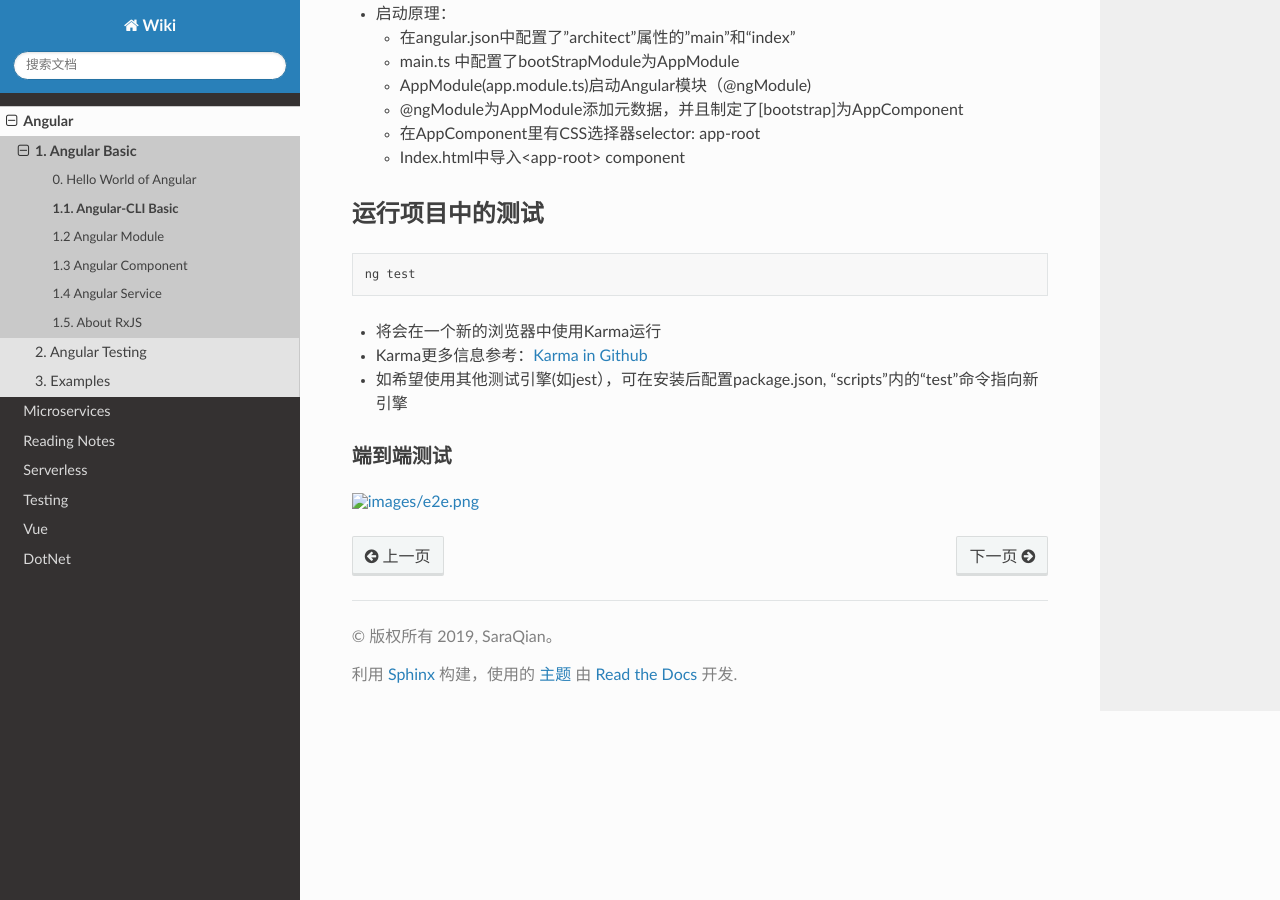
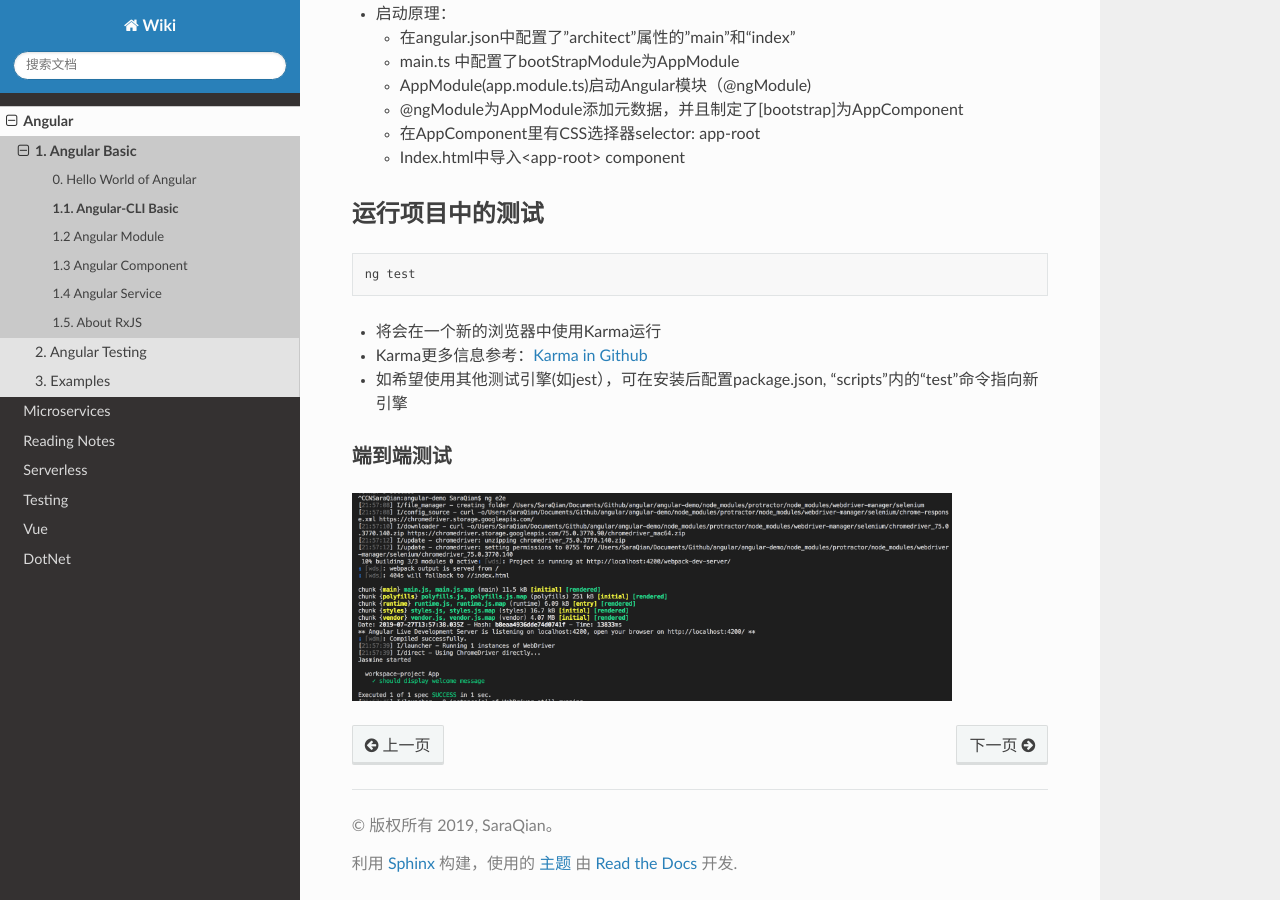
Before and after one commit to abigail830/Sphinx_wiki, a Sphinx documentation site: the page built from source/Angular/1_AngularBasic/1_1_Angular-Cli.rst, in a window 1280 px wide and 900 px high, scrolled down 1520 px. Built offline with Sphinx 7.4.7 and the Read the Docs theme 2.0.0, drawn with Linux system fonts in a browser that asks for light colours.

Commit message:
Update 1_1_Angular-Cli.rst

```diff
--- a/source/Angular/1_AngularBasic/1_1_Angular-Cli.rst
+++ b/source/Angular/1_AngularBasic/1_1_Angular-Cli.rst
@@ -68,7 +68,7 @@
 端到端测试
 ^^^^^^^^^^
 
-.. image:: ../../images/e2e.png
+.. image:: ../../../images/e2e.png
   :width: 600px
 
 
```
